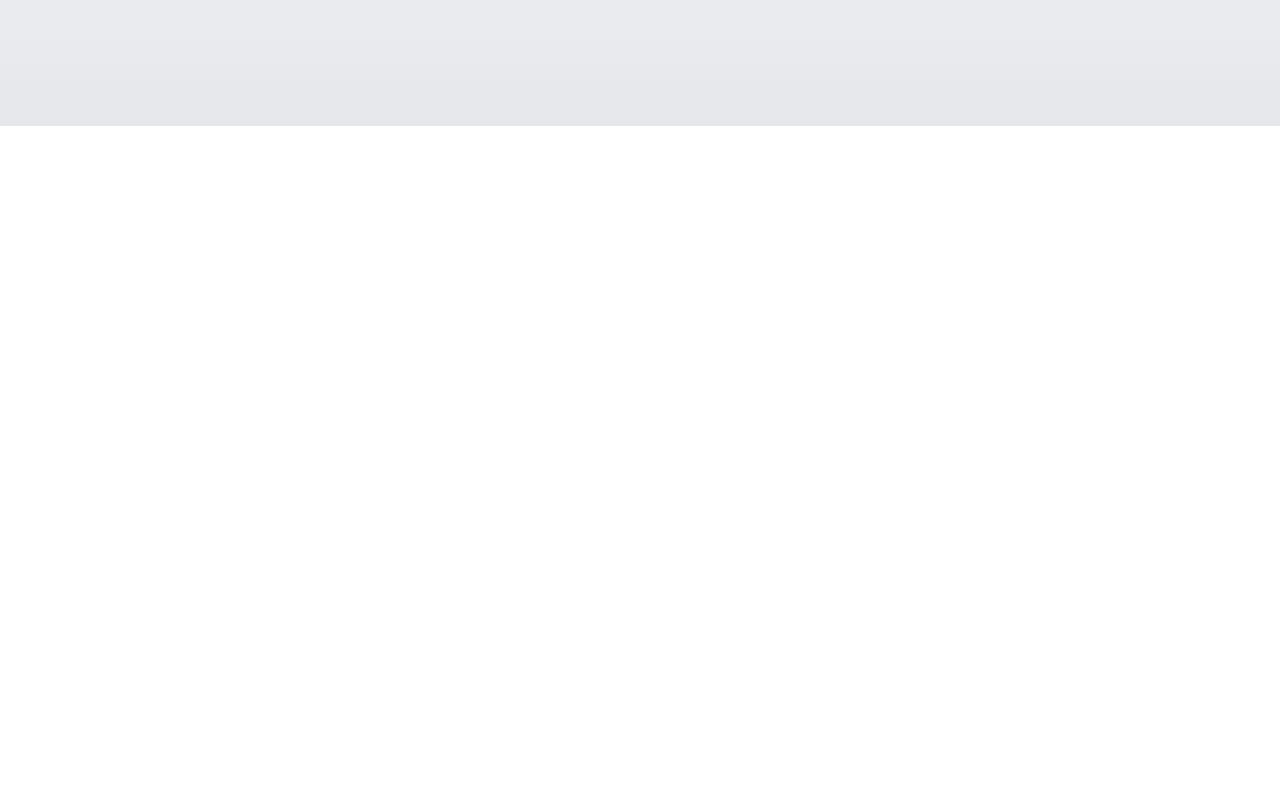
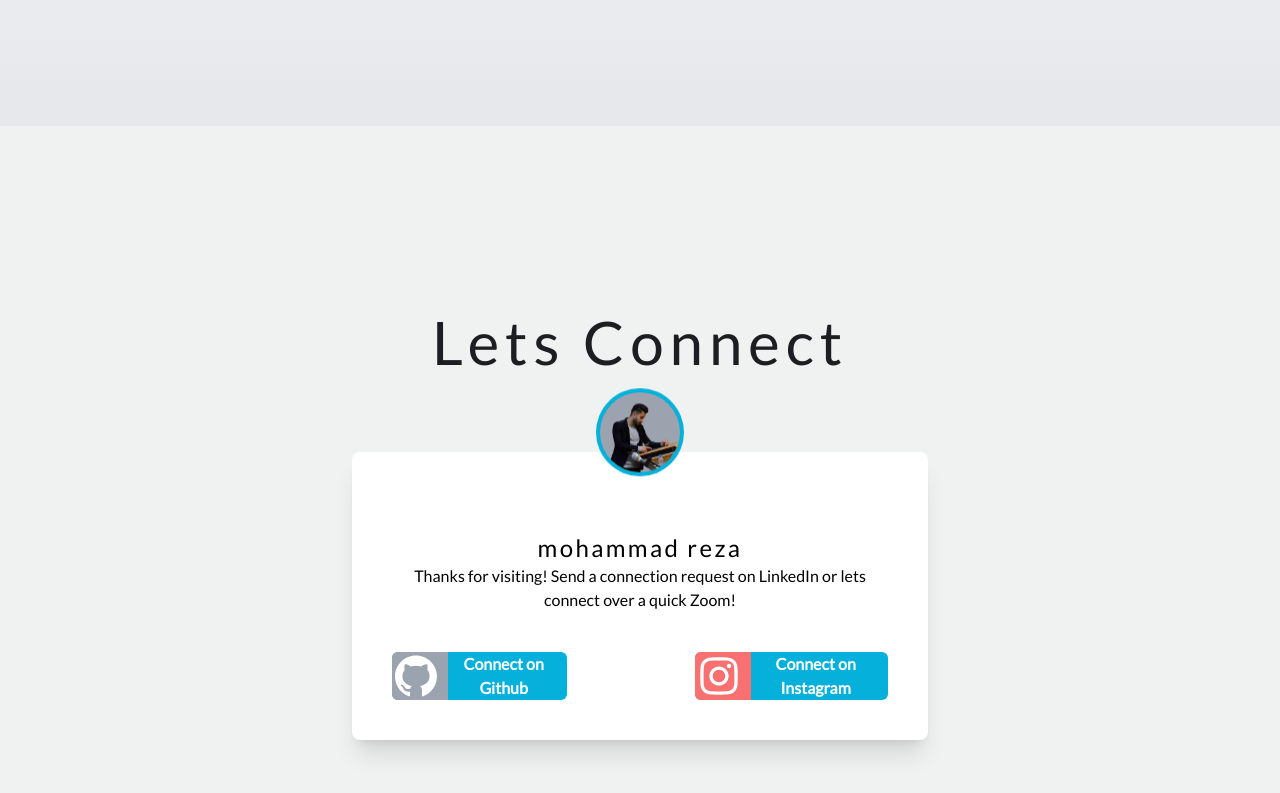
Before and after one commit to spdfalcon/aboutMe, a React (Create React App) app: page / in a window 1280 px wide. Shown: the part 7115-7908 px from the top of the page. Built offline with nearby package versions, Linux system fonts and the light colour scheme.

Commit message:
me-aboutUs-bug-menu

```diff
--- a/src/App.js
+++ b/src/App.js
@@ -7,6 +7,7 @@ import { AiOutlineInstagram } from 'react-icons/ai'
 import {RiEnglishInput} from 'react-icons/ri'
 import { Swiper, SwiperSlide } from 'swiper/react';
 import 'swiper/css';
+import Contact from './Components/Contact';
 function App() {
   const [leftItemMenuSkills, setLeftItemMenuSkills] = useState(159)
   const [widthItemMenuSkills, setWidthItemMenuSkills] = useState(195)
@@ -65,6 +66,7 @@ function App() {
     })
   }, [])
   const scrollHandler = () => {
+    console.log(window.scrollY);
     if (window.scrollY < 1000) {
       setScrollY(window.scrollY)
 
@@ -90,11 +92,11 @@ function App() {
       setIdMenu(2)
       setLeftItemMenu(tab2.current.offsetLeft)
       setWidthItemMenu(tab2.current.offsetWidth)
-    } else if (window.scrollY >= 1200 && window.scrollY <= 1500) {
+    } else if (window.scrollY >= 1200 && window.scrollY <= 6900) {
       setIdMenu(3)
       setLeftItemMenu(tab3.current.offsetLeft)
       setWidthItemMenu(tab3.current.offsetWidth)
-    } else if (window.scrollY >= 2000 && window.scrollY <= 2300) {
+    } else if (window.scrollY >= 7000 && window.scrollY <= 7400) {
       setIdMenu(4)
       setLeftItemMenu(tab4.current.offsetLeft)
       setWidthItemMenu(tab4.current.offsetWidth)
@@ -591,7 +593,7 @@ function App() {
             data-aos="fade-up"
             data-aos-offset="200"
             data-aos-duration="3000"
-            className='font-lato text-4xl sm:text-5xl  md:text-6xl text-header1 tracking-widest'>Recommendations</h2>
+            className='font-lato text-4xl sm:text-5xl  md:text-6xl text-header1 tracking-widest'>{lang ? 'Recommendations' : 'نظرات و توصیه ها'}</h2>
         </div>
         <div
           data-aos="fade-left"
@@ -744,10 +746,10 @@ function App() {
             data-aos="fade-up"
             data-aos-offset="200"
             data-aos-duration="3000"
-            className='font-lato text-4xl sm:text-5xl  md:text-6xl text-header1 tracking-widest'>Portfolio</h2>
+            className='font-lato text-4xl sm:text-5xl  md:text-6xl text-header1 tracking-widest'>{lang ? 'Portfolio': 'نمونه کار ها'}</h2>
         </div>
-        <div className='flex justify-center mt-10 text-gray-500'><p className='max-w-xl'>Though actually doing web and graphic design is not my main area of focus anymore, it sure is fun to do! Here are a handful of items from my portfolio over the last 13 years.</p></div>
-        <div className='tracking-widest text-3xl mt-10 text-header1'><h4>Web & App Development</h4></div>
+        <div className='flex justify-center mt-10 text-gray-500'><p className='max-w-xl'>{lang ? 'I have been working around the clock for 2 years in the field of website design and front-end and I am always learning and every day I introduce myself to new challenges and I enjoy solving challenges.' : 'من در حوزه ی طراحی سایت و فرانت اند 2 سال است به صورت شبانه روزی فعالیت دارم و همیشه در حال آموزش هستم و هر روز خود را وارد چالش های جدیدی میکنم و از حل چالش ها لذت میبرم'}</p></div>
+        <div className='tracking-widest text-3xl mt-10 text-header1'><h4>{lang ? 'Web & App Development': 'توسعه وب و اپلیکیشن'}</h4></div>
         <div
           data-aos="fade-left"
           data-aos-offset="200"
@@ -841,7 +843,7 @@ function App() {
             data-aos="fade-up"
             data-aos-offset="200"
             data-aos-duration="3000"
-            className='font-lato text-4xl sm:text-5xl  md:text-6xl text-header1 tracking-widest'>Brand Design</h2>
+            className='font-lato text-4xl sm:text-5xl  md:text-6xl text-header1 tracking-widest'>{lang ? 'companies' : 'شرکت ها'}</h2>
         </div>
         <div
           data-aos="fade-left"
@@ -909,7 +911,15 @@ function App() {
 
 
       {/* end brand */}
-      <div className='h-screen'></div>
+
+      {/* start contact us */}
+
+            <Contact
+            lang={lang}
+            ></Contact>
+
+      {/* end contact us */}
+
     </div>
   );
 }
--- /dev/null
+++ b/src/Components/Contact.js
@@ -0,0 +1,49 @@
+import React from 'react'
+import { AiFillGithub } from 'react-icons/ai'
+import { AiOutlineInstagram } from 'react-icons/ai'
+export default function Contact({ lang }) {
+    return (
+        <div>
+            <div id='tab-4' className='w-full h-screen flex justify-center items-center text-center bg-bgligth'>
+                <div>
+                    <div className='font-lato text-4xl sm:text-5xl  md:text-6xl text-header1 tracking-widest'><h2>{lang ? 'Lets Connect' : 'ارتباط با من'}</h2></div>
+
+
+
+                    <div className='relative bg-white shadow-xl p-10 max-w-xl mt-20 rounded-lg flex flex-col justify-center items-center'>
+                        <img className='w-20 h-20 rounded-full absolute -top-10  bg-gray-400 ring-4 ring-mainblue animate-bounce' src="/images/contactme.png" />
+                        <h4 className='text-2xl tracking-widest mt-10'>{lang ? 'mohammad reza' : 'محمدرضا'}</h4>
+                        <p>{lang ? 'Thanks for visiting! Send a connection request on LinkedIn or lets connect over a quick Zoom!' : 'با تشکر از این که از سایت من دیدن کردید برای ارتباط با من میتوانید از طریق لینک های زیر ارتباط برقرار کنید'}</p>
+
+                        <div className='mt-10 md:flex-row md:justify-center md:gap-32 flex flex-col gap-5 items-center'>
+                            <a className=' group text-center bg-mainblue text-white overflow-hidden rounded-md font-bold' href="https://github.com/spdfalcon">
+                                <div className='flex items-center relative '>
+                                    <div className='text-5xl z-30'>
+                                        <AiFillGithub></AiFillGithub>
+                                    </div>
+                                    <div className='px-5 z-30'>
+                                        <span>Connect on Github</span>
+                                    </div>
+                                    <span className='w-14 h-full bg-gray-400 absolute left-0 '></span>
+                                    <span className='duration-500  w-14 h-full group-hover:w-full bg-gray-400/60 absolute left-0 '></span>
+                                </div>
+                            </a>
+                            <a className=' group text-center bg-mainblue text-white overflow-hidden rounded-md font-bold' href="https://www.instagram.com/spd.mohammadreza/">
+                                <div className='flex items-center relative'>
+                                    <div className='text-5xl z-30'>
+                                        <AiOutlineInstagram></AiOutlineInstagram>
+                                    </div>
+                                    <div className='px-5 z-30'>
+                                        <span>Connect on Instagram</span>
+                                    </div>
+                                    <span className='w-14 h-full bg-red-400 absolute left-0 '></span>
+                                    <span className='duration-500  w-14 h-full group-hover:w-full bg-red-400/60 absolute left-0 '></span>
+                                </div>
+                            </a>
+                        </div>
+                    </div>
+                </div>
+            </div>
+        </div>
+    )
+}
```
Also changed, not shown: public/images/contactme.png (renamed from public/images/bgaboutme.png).
